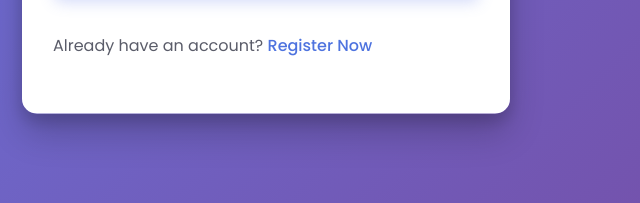
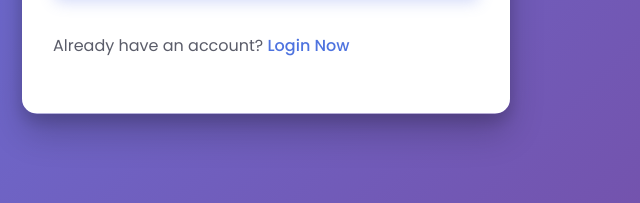
Before and after one commit to Muhammad12Umar/BankApplication, a plain HTML site: page index.html in a window 1280 px wide. Shown: the part 529-732 px from the top of the page, 374-1014 px from the left. Drawn offline with nearby package versions, Linux system fonts and the light colour scheme.

Commit message:
commited

```diff
--- a/index.html
+++ b/index.html
@@ -62,7 +62,7 @@ integrity="sha384-SgOJa3DmI69IUzQ2PVdRZhwQ+dy64/BUtbMJw1MZ8t5HZApcHrRKUc4W0kG879
 
 
               <div class="login-link">
-                Already have an account? <a href="pages/registration.html">Register Now</a>
+                Already have an account? <a href="pages/registration.html">Login Now</a>
               </div>
 
             </form>
```
